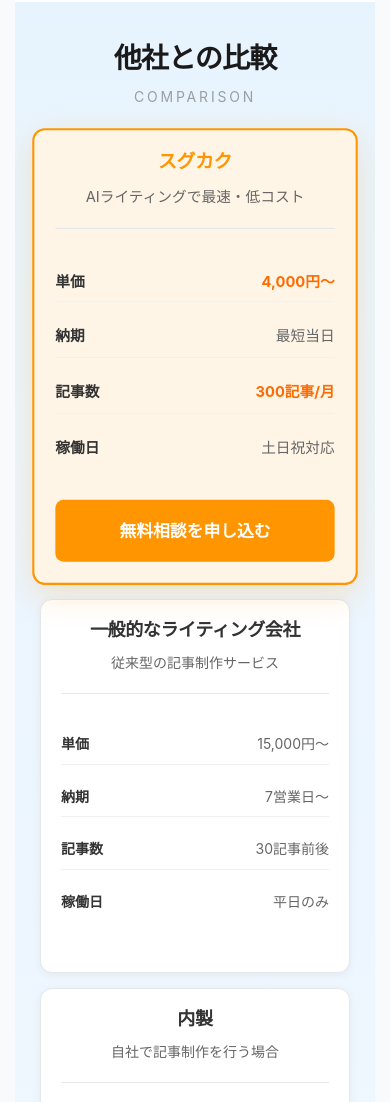
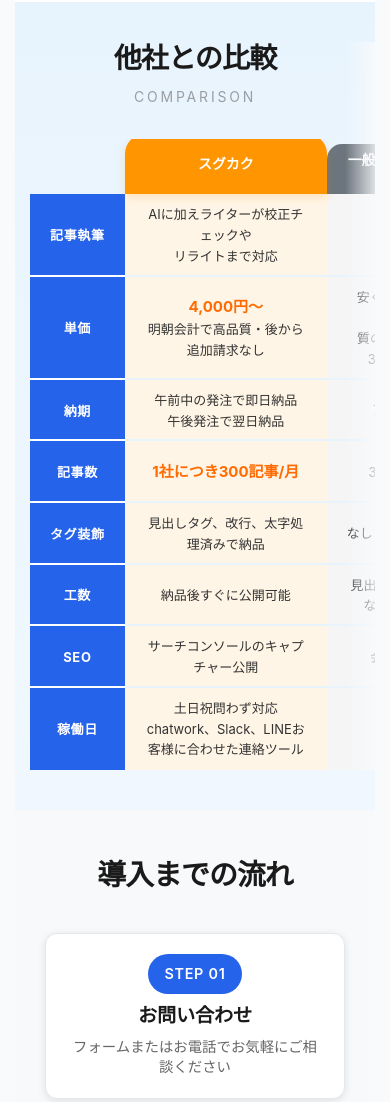
Before and after one commit to CraftCode-K/portfolio-lp-202507_01, a plain HTML site: page index.html in a window 390 px wide. Shown: the part 8780-9882 px from the top of the page. Drawn offline with Linux system fonts and the light colour scheme.

Commit message:
Update comparison-table.css

```diff
--- a/css/comparison-table.css
+++ b/css/comparison-table.css
@@ -57,9 +57,29 @@ Header
 .comparison-table-wrapper {
     background: transparent !important;
     border: none !important;
-    overflow: hidden;
+    margin-bottom: 40px;
+    overflow-x: visible; /* PC画面ではスクロールなし */
+    overflow-y: hidden;
     box-shadow: none !important;
-    margin-bottom: 40px;
+}
+
+/* スクロールバーのスタイリング */
+.comparison-table-wrapper::-webkit-scrollbar {
+    height: 8px;
+}
+
+.comparison-table-wrapper::-webkit-scrollbar-track {
+    background: #f1f1f1;
+    border-radius: 4px;
+}
+
+.comparison-table-wrapper::-webkit-scrollbar-thumb {
+    background: #888;
+    border-radius: 4px;
+}
+
+.comparison-table-wrapper::-webkit-scrollbar-thumb:hover {
+    background: #555;
 }
 
 /*
@@ -137,6 +157,8 @@ Header
     align-items: center;
     justify-content: center;
     position: relative;
+    min-height: 60px; /* 最小高さを設定 */
+    height: 60px; /* 高さを固定 */
 }
 
 /* スグカク列を高くする */
@@ -147,8 +169,9 @@ Header
     z-index: 2;
     box-shadow: 0 3px 10px rgba(255, 149, 0, 0.2);
     border-radius: 20px 20px 0 0;
+    min-height: 80px; /* スグカク列は少し高く */
+    height: 80px; /* 高さを固定 */
 }
-
 .company-col.competitor .company-header {
     background: #6c757d;
     padding: 15px 20px;
@@ -316,128 +339,38 @@ Header
 }
 
 /*
-モバイル用カード
+モバイル用カードを完全に削除
 */
 .comparison-cards-mobile {
-    display: none;
-    flex-direction: column;
-    gap: 25px; /* カード間の隙間を追加 */
-    margin-top: 40px;
-    padding: 0 10px; /* 左右にパディングを追加 */
-}
-
-.comparison-card {
-    background: white;
-    border: 1px solid #e5e7eb;
-    border-radius: 12px;
-    padding: 30px;
-    box-shadow: 0 2px 10px rgba(0, 0, 0, 0.05);
-    margin-bottom: 20px; /* 下マージンを追加 */
-}
-
-.comparison-card.sugukaku-card {
-    background: #fff5e6;
-    border: 2px solid #ff9500;
-    transform: scale(1.05);
-    box-shadow: 0 10px 30px rgba(255, 149, 0, 0.2);
-    margin-bottom: 25px; /* スグカクカードは少し大きめの下マージン */
-}
-
-.comparison-card:last-child {
-    margin-bottom: 0;
-}
-
-.card-header {
-    text-align: center;
-    margin-bottom: 30px;
-    padding-bottom: 20px;
-    border-bottom: 1px solid #e5e7eb;
-}
-
-.card-header h3 {
-    font-size: 22px;
-    font-weight: 700;
-    margin-bottom: 10px;
-    color: #333;
-}
-
-.sugukaku-card .card-header h3 {
-    color: #ff9500;
-}
-
-.card-header p {
-    font-size: 14px;
-    color: #666;
-    line-height: 1.5;
-    margin: 0;
-}
-
-.card-features {
-    display: flex;
-    flex-direction: column;
-    gap: 15px;
-    margin-bottom: 30px;
-}
-
-.feature-row {
-    display: flex;
-    justify-content: space-between;
-    align-items: flex-start;
-    padding: 10px 0;
-    border-bottom: 1px solid #f0f0f0;
-}
-
-.feature-row:last-child {
-    border-bottom: none;
-}
-
-.feature-row .label {
-    font-weight: 600;
-    color: #333;
-    font-size: 14px;
-    flex-shrink: 0;
-    width: 80px;
-}
-
-.feature-row .value {
-    font-weight: 400;
-    color: #666;
-    font-size: 14px;
-    text-align: right;
-    flex: 1;
-}
-
-.feature-row .value.highlight {
-    color: #ff6b00;
-    font-weight: 700;
-}
-
-.card-cta {
-    display: block;
-    width: 100%;
-    text-align: center;
-    padding: 16px;
-    background: #ff9500;
-    color: white;
-    border-radius: 8px;
-    text-decoration: none;
-    font-weight: 700;
-    font-size: 16px;
-    transition: all 0.3s ease;
-}
-
-.card-cta:hover {
-    background: #ff8c00;
-    transform: translateY(-2px);
-    box-shadow: 0 5px 15px rgba(255, 149, 0, 0.3);
+    display: none !important; /* 常に非表示 */
 }
 
 /*
 レスポンシブ対応
 */
 @media (max-width: 1024px) {
+    /* タブレットから横スクロール開始 */
+    .comparison-table-wrapper {
+        overflow-x: auto;
+        -webkit-overflow-scrolling: touch;
+    }
+
     .comparison-table {
+        min-width: 900px; /* タブレットでの最小幅 */
         font-size: 14px;
+    }
+
+    /* ヘッダーの高さ固定 */
+    .company-header {
+        min-height: 55px;
+        height: 55px;
+        padding: 10px 15px;
+    }
+
+    .company-col.sugukaku .company-header {
+        min-height: 75px;
+        height: 75px;
+        padding: 20px 15px;
     }
 
     .company-header h3 {
@@ -463,25 +396,54 @@ Header
     }
 
     .comparison-header {
-        margin-bottom: 30px; /* ヘッダーの下マージンを増加 */
+        margin-bottom: 30px;
     }
 
     .comparison-header .section-title {
         font-size: 36px;
     }
 
-    /* デスクトップ版テーブルを完全に非表示 */
+    /* テーブルラッパーは表示したまま */
     .comparison-table-wrapper {
-        display: none !important;
+        display: block !important; /* 表示を維持 */
+        margin: 0 -20px; /* 左右の余白を調整 */
+        padding: 0 20px;
+        overflow-x: auto;
+        -webkit-overflow-scrolling: touch;
+    }
 
+    .comparison-table {
+        min-width: 700px; /* モバイルでの最小幅 */
+        font-size: 14px;
+    }
 
-    /* モバイル版カードを表示 */
-    .comparison-cards-mobile {
-        display: flex;
-        flex-direction: column;
-        gap: 25px; /* カード間の隙間 */
-        margin-top: 30px;
-        padding: 0 15px; /* 左右のパディング */
+    /* ヘッダーの高さ固定 */
+    .company-header {
+        min-height: 50px;
+        height: 50px;
+        padding: 10px 10px;
+    }
+
+    .company-col.sugukaku .company-header {
+        min-height: 70px;
+        height: 70px;
+        padding: 15px 10px;
+    }
+
+    .company-header h3 {
+        font-size: 14px;
+    }
+
+    /* スクロール可能であることを示すグラデーション */
+    .comparison-table-wrapper::after {
+        content: '';
+        position: absolute;
+        top: 0;
+        right: 0;
+        bottom: 0;
+        width: 30px;
+        background: linear-gradient(to right, transparent, rgba(248, 250, 252, 0.8));
+        pointer-events: none;
     }
 }
 
@@ -498,26 +460,34 @@ Header
         font-size: 14px;
     }
 
-    .comparison-cards-mobile {
-        gap: 20px; /* スマホではもう少し狭く */
-        margin-top: 25px;
-        padding: 0 10px; /* スマホでは左右のパディングを少し狭く */
+    .comparison-table {
+        min-width: 600px; /* スマホでの最小幅 */
+        font-size: 13px;
     }
 
-    .comparison-card {
-        padding: 20px;
-        margin-bottom: 15px; /* スマホでは下マージンを少し狭く */
+    /* ヘッダーの高さ固定（480px以下も同じ設定を維持） */
+    .company-header {
+        min-height: 50px;
+        height: 50px;
+        padding: 10px 10px;
     }
 
-    .card-header h3 {
-        font-size: 18px;
+    .company-col.sugukaku .company-header {
+        min-height: 60px;
+        height: 60px;
+        padding: 15px 10px;
     }
 
-    .card-features {
-        gap: 12px;
+    .company-header h3 {
+        font-size: 14px;
     }
 
-    .feature-row {
-        padding: 8px 0;
+    .feature-label {
+        font-size: 13px;
+        padding: 8px 15px;
+    }
+
+    .data-content p {
+        font-size: 13px;
     }
 }
```
